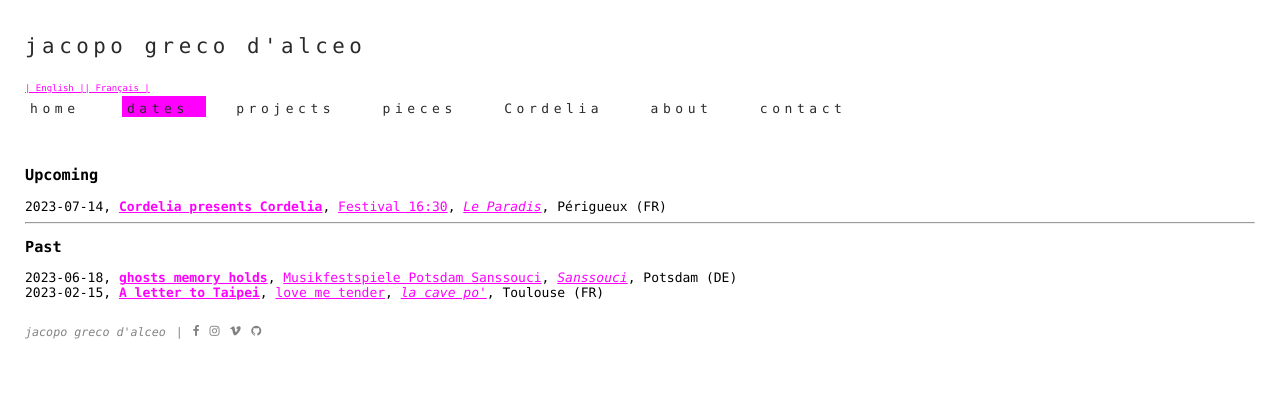
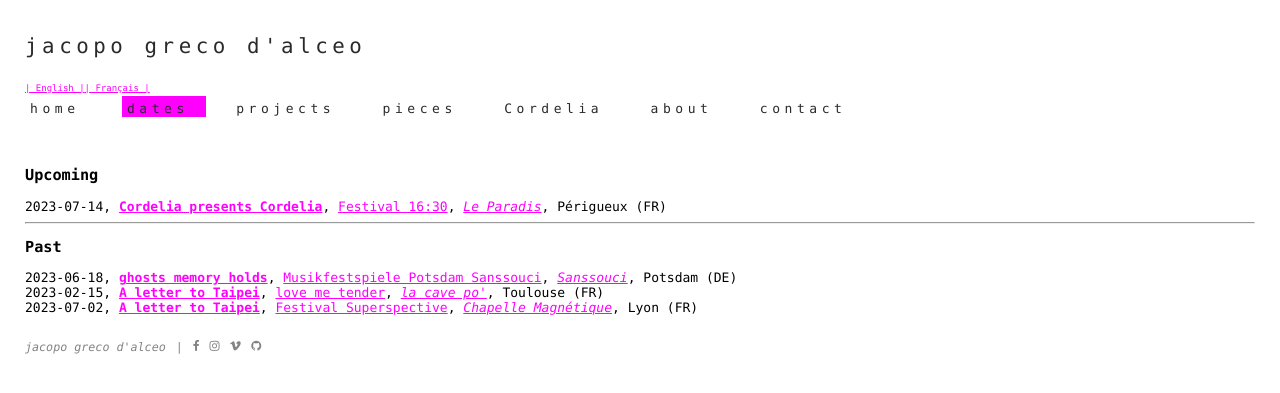
Before and after one commit to jacopogrecodalceo/jacopogrecodalceo.github.io, a Jekyll site: the page built from content/_en/dates.md, in a window 1280 px wide. Shown: the top 393 px of the page. Built offline with Jekyll 4.4.1, drawn with Linux system fonts in a browser that asks for light colours; some web fonts are replaced.

Commit message:
update superspective

```diff
--- a/_data/dates.yml
+++ b/_data/dates.yml
@@ -24,3 +24,12 @@
   maps: https://goo.gl/maps/k5w9Rdxv7mBZvok48
   city: "Toulouse"
   country: "FR"
+
+- what: "A letter to Taipei"
+  when: "2023-07-02"
+  site: https://www.instagram.com/p/CuMQYLrImV1/?utm_source=ig_web_button_share_sheet&igshid=MzRlODBiNWFlZA==
+  name: "Festival Superspective"
+  where: "Chapelle Magnétique"
+  maps: https://goo.gl/maps/V2ZhWZu4fATLzMXq5
+  city: "Lyon"
+  country: "FR"
```
Also changed, not shown: _layouts/default.html (+6 -1 lines).
